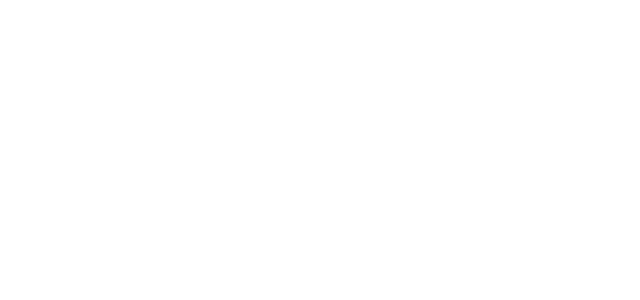
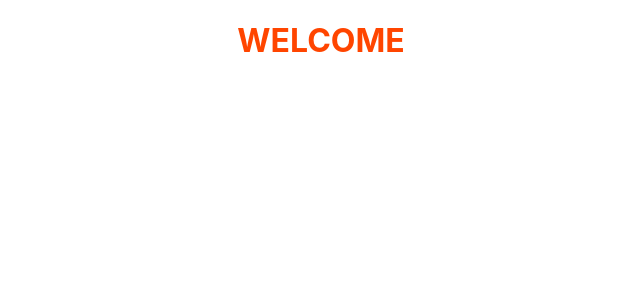
Before and after one commit to SGutierrez17/react-project-1, a React (Create React App) app: page / in a window 1280 px wide. Shown: the top 300 px of the page, without its empty margins (319-959 px from the left). Built offline with nearby package versions, Linux system fonts and the light colour scheme.

Commit message:
Initial-header

```diff
--- a/public/index.html
+++ b/public/index.html
@@ -24,7 +24,7 @@
       work correctly both with client-side routing and a non-root public URL.
       Learn how to configure a non-root public URL by running `npm run build`.
     -->
-    <title>React App</title>
+    <title>react-project-1</title>
   </head>
   <body>
     <noscript>You need to enable JavaScript to run this app.</noscript>
--- a/src/App.js
+++ /dev/null
@@ -1,12 +0,0 @@
-import React from "react";
-
-
-function App(){
-  return(
-    <div>
-
-    </div>
-  );
-}
-
-export default App;
--- /dev/null
+++ b/src/App.jsx
@@ -0,0 +1,14 @@
+import "./App.css"
+
+import Header from "./atoms/header/header";
+
+
+function App() {
+  return (
+    <div className="App">
+      <Header title="Welcome"/>
+    </div>
+  );
+}
+
+export default App;
--- /dev/null
+++ b/src/atoms/header/header.css
@@ -0,0 +1,5 @@
+.header{
+    text-transform: uppercase;
+    font-size: 32px;
+    color: orangered;
+}
--- /dev/null
+++ b/src/atoms/header/header.jsx
@@ -0,0 +1,9 @@
+import React from "react";
+
+import "./header.css";
+
+function Header({title}){
+    return <h1 className="header">{title}</h1>
+}
+
+export default Header;
```
Also changed, not shown: src/atoms/avatar/avatar.jsx (added), src/atoms/badge/badge.jsx (added), src/atoms/card/card.jsx (added), src/atoms/footer/footer.jsx (added), src/atoms/header.jsx (deleted).
